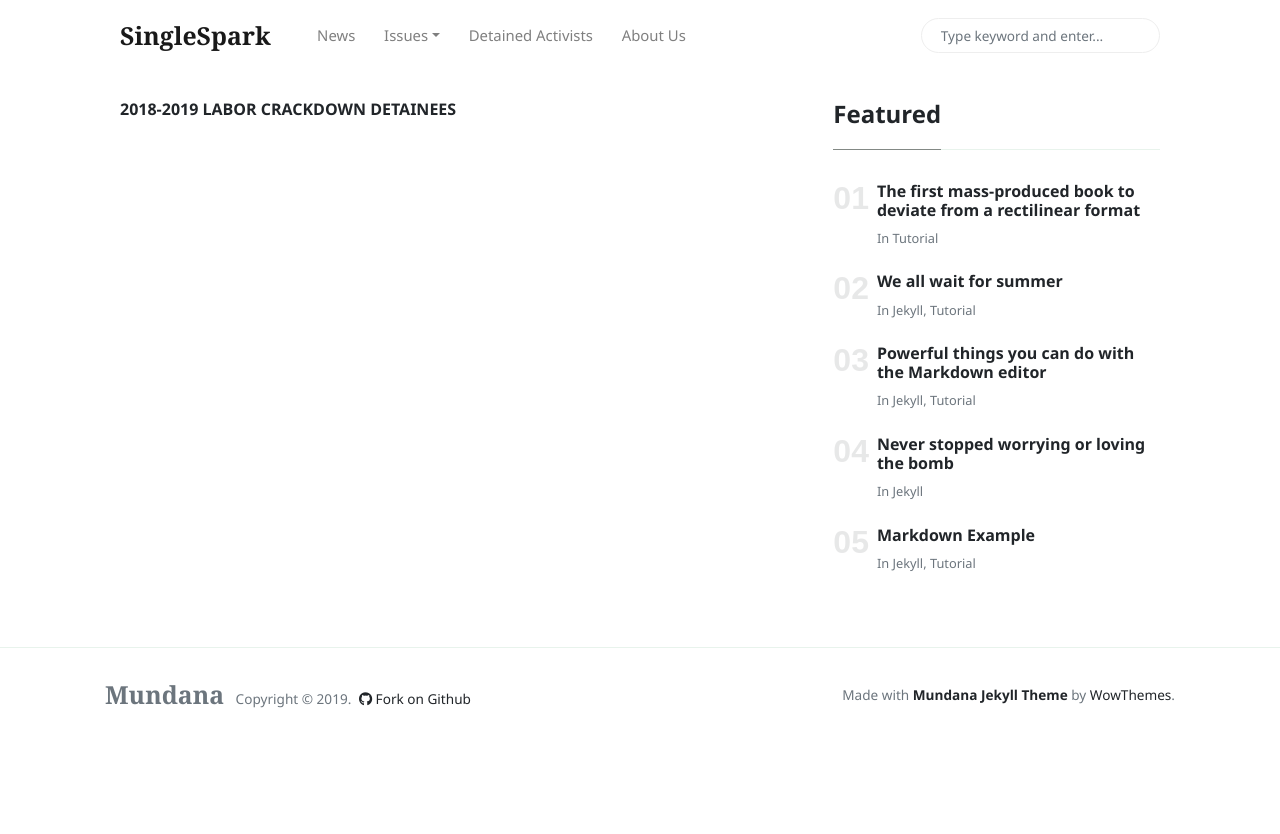
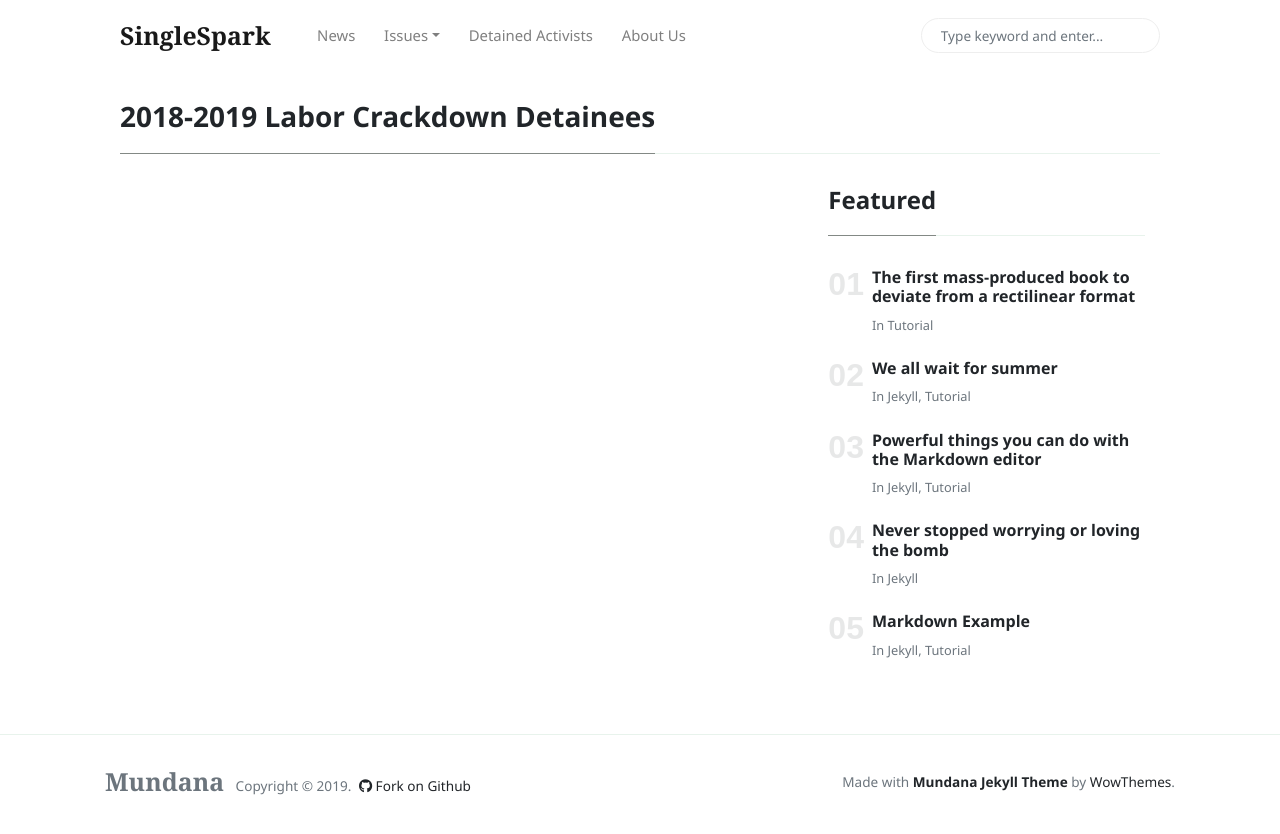
Before and after one commit to laoquan18/laoquan18.github.io, a Jekyll site: the page built from _pages/detainees.md, in a window 1280 px wide. Shown: the top 834 px of the page. Built offline with Jekyll 4.4.1, drawn with Linux system fonts in a browser that asks for light colours; nearby versions of some CDN libraries.

Commit message:
Update and rename detainees.html to detainees.md

```diff
--- a/_pages/detainees.html
+++ b/_pages/detainees.md
@@ -1,13 +1,12 @@
 ---
 title: "2018-2019 Labor Crackdown Detainees"
-layout: default
 permalink: "/detainees.html"
 ---
 
 <div class="container">
     <div class="row justify-content-center">
         <div class="col-md-8">
-         <h1 class="font-weight-bold title h6 text-uppercase mb-4">{{page.title}}</h1>
+
 
         {% for post in site.tags.detainees %}
         {% if post.title != null %}
```
